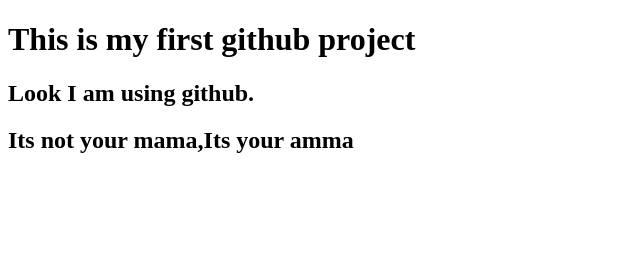
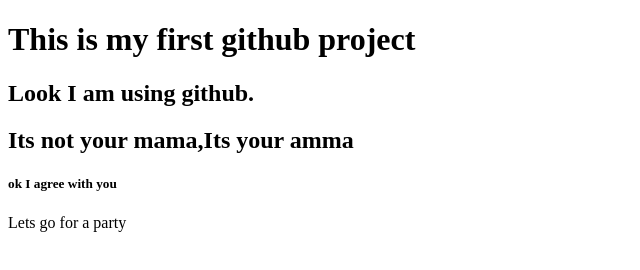
Before and after one commit to rbasri556/my-first-website, a plain HTML site: page index.html in a window 1280 px wide. Shown: the whole page, without its empty margins (0-640 px from the left). Drawn offline with Linux system fonts and the light colour scheme.

Commit message:
set a party

```diff
--- a/index.html
+++ b/index.html
@@ -9,5 +9,7 @@
     <h1>This is my first github project</h1>
     <h2>Look I am using github.</h2>
     <h2>Its not your mama,Its your amma</h2>
+    <h5>ok I agree with you</h5>
+    <p>Lets go for a party</p>
 </body>
 </html>
```
